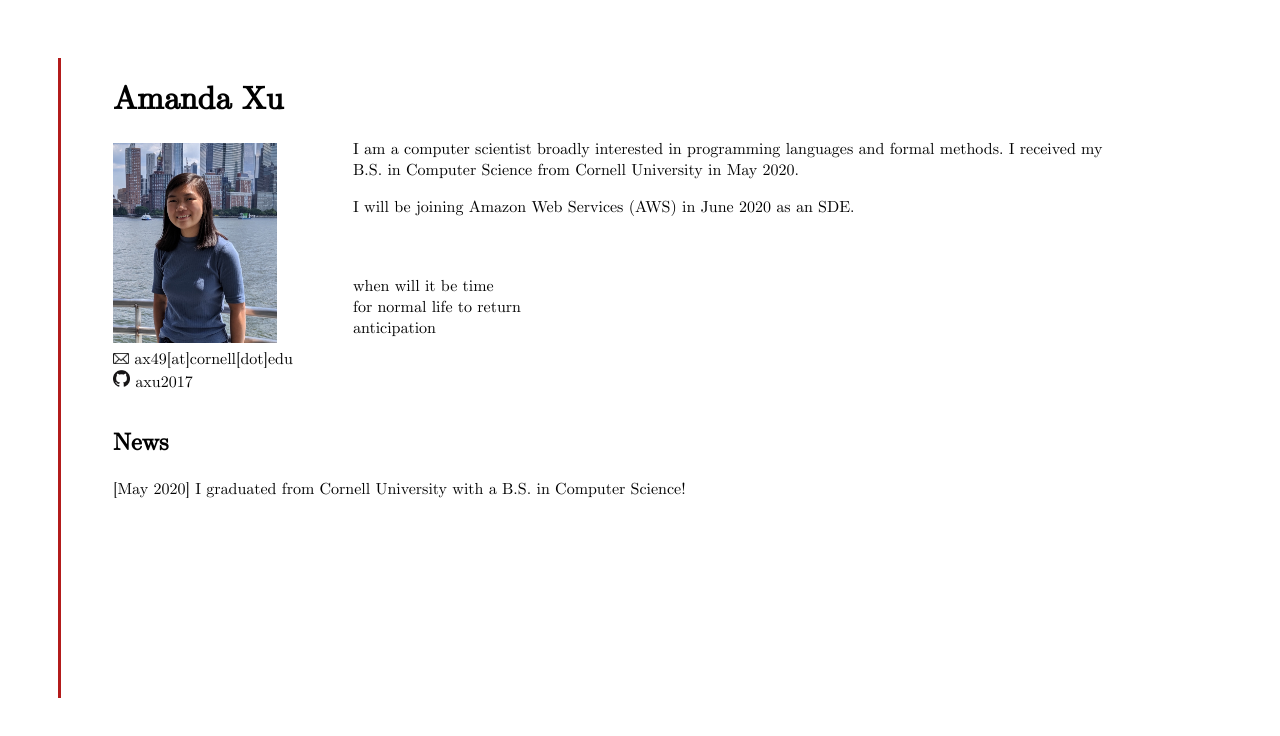
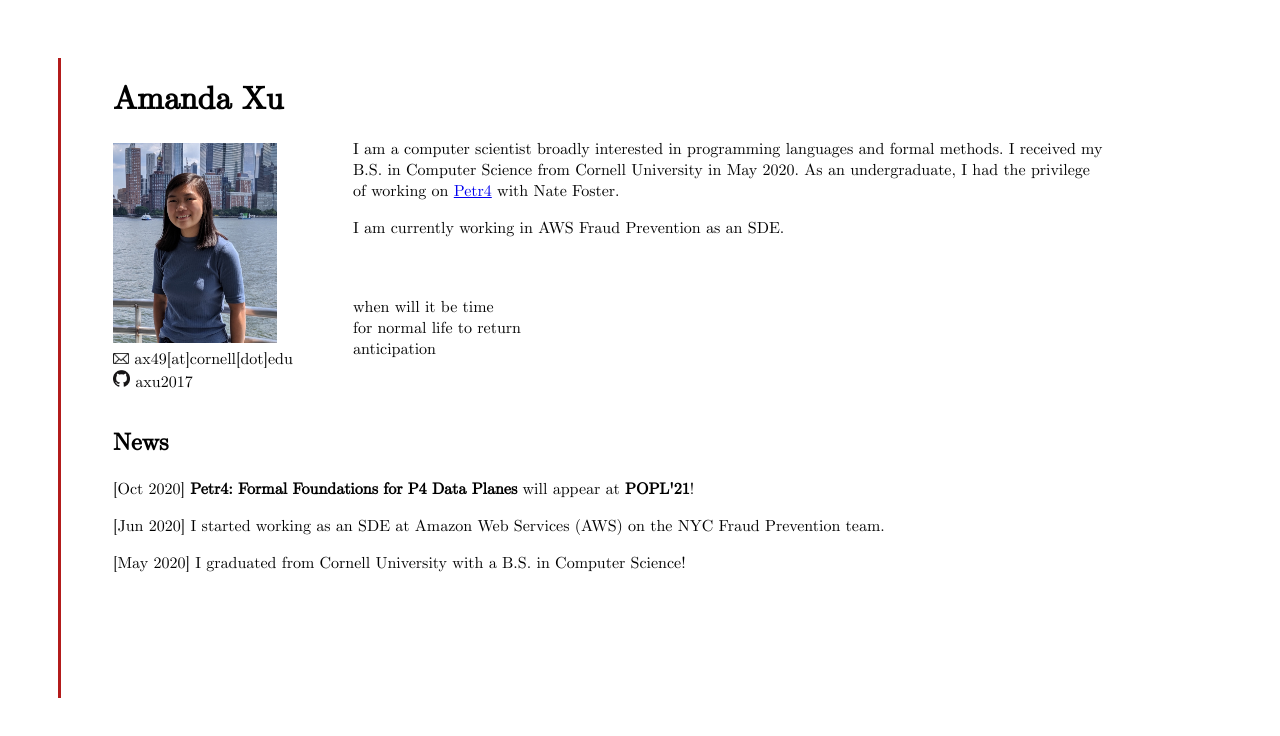
Before and after one commit to axu2017/axu2017.github.io, a plain HTML site: page index.html in a window 1280 px wide. Drawn offline with Linux system fonts and the light colour scheme.

Commit message:
oct 20 update

```diff
--- a/index.html
+++ b/index.html
@@ -17,8 +17,11 @@
         <a href="https://github.com/axu2017"> <img src="images/github.png" style="width:17px;height:17px;"></a> axu2017
       </header>
       <section>
-        <p>I am a computer scientist broadly interested in programming languages and formal methods. I received my B.S. in Computer Science from Cornell University in May 2020. </p>
-        <p>I will be joining Amazon Web Services (AWS) in June 2020 as an SDE.</p>
+        <p>I am a computer scientist broadly interested in programming languages and formal methods.
+          I received my B.S. in Computer Science from Cornell University in May 2020.
+          As an undergraduate, I had the privilege of working on <a href="https://github.com/cornell-netlab/petr4">Petr4</a> with Nate Foster.
+        </p>
+        <p>I am currently working in AWS Fraud Prevention as an SDE.</p>
         <br><br>
         when will it be time <br>
         for normal life to return <br>
@@ -27,6 +30,8 @@
     </div>
     <div class="sectionb">
         <h2>News</h2>
+        <p>[Oct 2020] <b>Petr4: Formal Foundations for P4 Data Planes</b> will appear at <b>POPL'21</b>!</p>
+        <p>[Jun 2020] I started working as an SDE at Amazon Web Services (AWS) on the NYC Fraud Prevention team.</p>
         <p>[May 2020] I graduated from Cornell University with a B.S. in Computer Science!</p>
     </div>
   </body>
--- a/styles.css
+++ b/styles.css
@@ -38,7 +38,7 @@ section {
 }
 
 .sectionb {
-  width:750px;
+  width:850px;
   position:fixed;
   float:left;
   padding-left: 55px;
```
